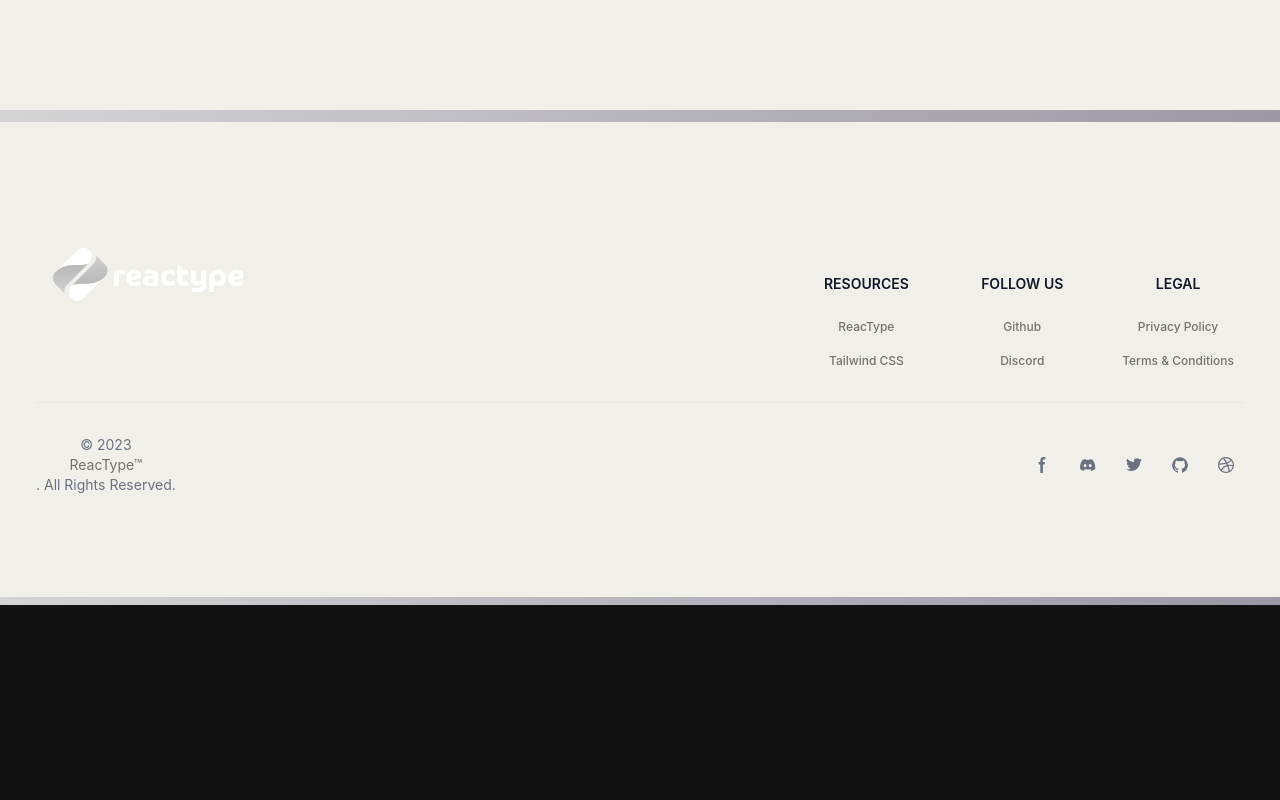
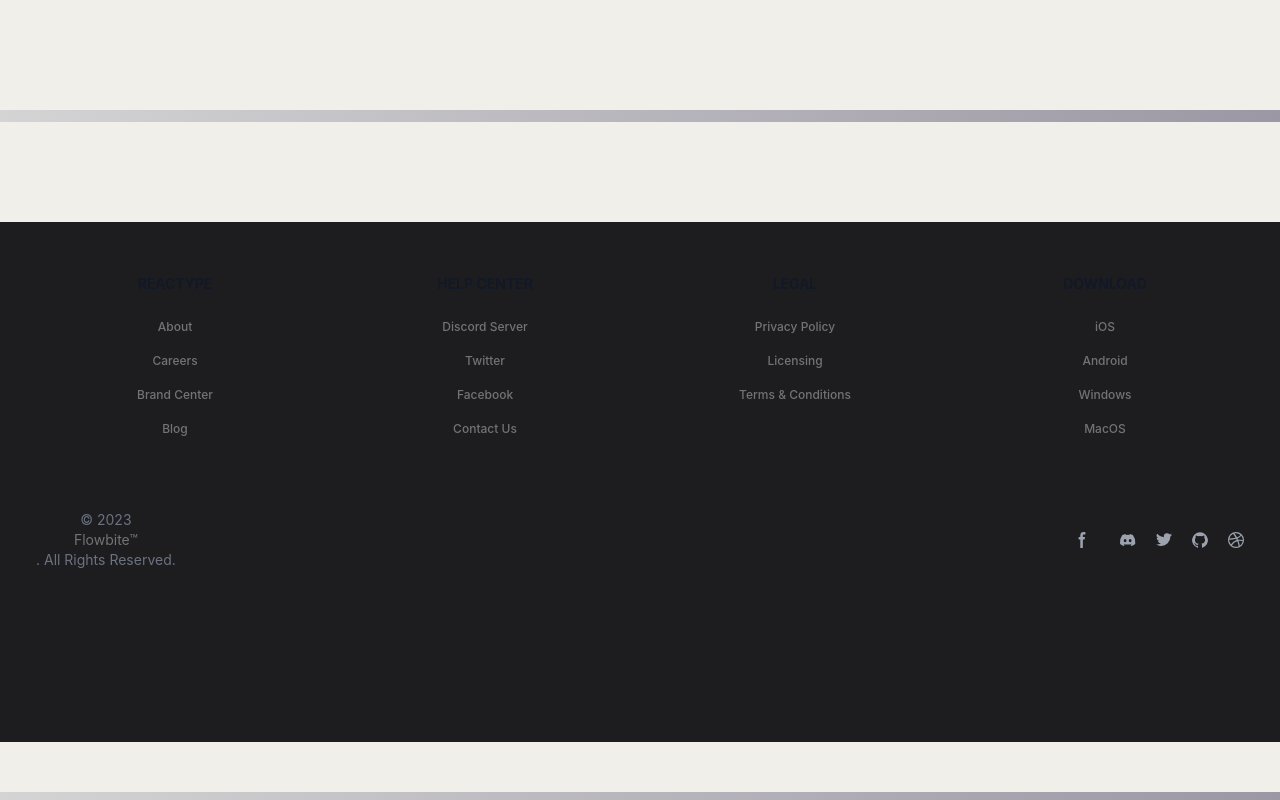
Before and after one commit to open-source-labs/Reactype-web, a Next.js app: page /Team in a window 1280 px wide. Shown: the part 3038-3838 px from the top of the page. Before the commit the page ends 3643 px from the top, so only its background shows below. Built offline with nearby package versions, Linux system fonts and the light colour scheme.

Commit message:
done with motion

```diff
--- a/src/app/components/Footer.tsx
+++ b/src/app/components/Footer.tsx
@@ -29,62 +29,59 @@ const currentYear = new Date().getFullYear();
 
 const Footer = () => {
   return (
-    <footer>
-      <div className="mx-auto w-full max-w-screen-xl p-4 py-6 lg:py-8">
-        <div className="md:flex md:justify-between">
-          <div className="mb-6 md:mb-0">
-            <a href="https://flowbite.com/" className="flex items-center">
-              <Image
-                src={whiteReacTypeLogoTwo}
-                alt="logo"
-                className="h-[8rem] object-contain flex flex-start logo-image"
-              />
-              <span className="self-center text-2xl font-semibold whitespace-nowrap dark:text-white"></span>
-            </a>
-          </div>
-          <div className="grid grid-cols-2 gap-8 sm:gap-6 sm:grid-cols-3">
+    <footer className="bg-[#1d1d20]">
+      <div className="mx-auto w-full max-w-screen-xl mb-[8rem]">
+        <div className="grid grid-cols-2 gap-8 px-4 py-6 lg:py-8 md:grid-cols-4">
           <div>
             <h2 className="mb-6 text-sm font-semibold text-gray-900 uppercase dark:text-white">
-                Resources
+              Reactype
             </h2>
             <ul className="text-gray-500 dark:text-gray-400 font-medium">
               <li className="mb-4">
-                  <a
-                    href="https://www.reactype.dev/"
-                    className="hover:underline"
-                  >
-                    ReacType
+                <a href="#" className=" hover:underline">
+                  About
                 </a>
               </li>
-                <li>
-                  <a
-                    href="https://tailwindcss.com/"
-                    className="hover:underline"
-                  >
-                    Tailwind CSS
+              <li className="mb-4">
+                <a href="#" className="hover:underline">
+                  Careers
+                </a>
+              </li>
+              <li className="mb-4">
+                <a href="#" className="hover:underline">
+                  Brand Center
+                </a>
+              </li>
+              <li className="mb-4">
+                <a href="#" className="hover:underline">
+                  Blog
                 </a>
               </li>
             </ul>
           </div>
           <div>
             <h2 className="mb-6 text-sm font-semibold text-gray-900 uppercase dark:text-white">
-                Follow us
+              Help center
             </h2>
             <ul className="text-gray-500 dark:text-gray-400 font-medium">
               <li className="mb-4">
-                  <a
-                    href="https://github.com/themesberg/flowbite"
-                    className="hover:underline "
-                  >
-                    Github
+                <a href="#" className="hover:underline">
+                  Discord Server
                 </a>
               </li>
-                <li>
-                  <a
-                    href="https://discord.gg/4eeurUVvTy"
-                    className="hover:underline"
-                  >
-                    Discord
+              <li className="mb-4">
+                <a href="#" className="hover:underline">
+                  Twitter
+                </a>
+              </li>
+              <li className="mb-4">
+                <a href="#" className="hover:underline">
+                  Facebook
+                </a>
+              </li>
+              <li className="mb-4">
+                <a href="#" className="hover:underline">
+                  Contact Us
                 </a>
               </li>
             </ul>
@@ -99,28 +96,55 @@ const Footer = () => {
                   Privacy Policy
                 </a>
               </li>
-                <li>
+              <li className="mb-4">
+                <a href="#" className="hover:underline">
+                  Licensing
+                </a>
+              </li>
+              <li className="mb-4">
                 <a href="#" className="hover:underline">
                   Terms &amp; Conditions
                 </a>
               </li>
             </ul>
           </div>
+          <div>
+            <h2 className="mb-6 text-sm font-semibold text-gray-900 uppercase dark:text-white">
+              Download
+            </h2>
+            <ul className="text-gray-500 dark:text-gray-400 font-medium">
+              <li className="mb-4">
+                <a href="#" className="hover:underline">
+                  iOS
+                </a>
+              </li>
+              <li className="mb-4">
+                <a href="#" className="hover:underline">
+                  Android
+                </a>
+              </li>
+              <li className="mb-4">
+                <a href="#" className="hover:underline">
+                  Windows
+                </a>
+              </li>
+              <li className="mb-4">
+                <a href="#" className="hover:underline">
+                  MacOS
+                </a>
+              </li>
+            </ul>
           </div>
         </div>
-        <hr className="my-6 border-gray-200 sm:mx-auto dark:border-gray-700 lg:my-8" />
-        <div className="sm:flex sm:items-center sm:justify-between">
-          <span className="text-sm text-gray-500 sm:text-center dark:text-gray-400">
-            © 2023{" "}
-            <a href="https://flowbite.com/" className="hover:underline">
-              ReacType™
-            </a>
-            . All Rights Reserved.
+        <div className="px-4 py-6  md:flex md:items-center md:justify-between">
+          <span className="text-sm text-gray-500 dark:text-gray-300 sm:text-center">
+            © 2023 <a href="https://flowbite.com/">Flowbite™</a>. All Rights
+            Reserved.
           </span>
-          <div className="flex mt-4 sm:justify-center sm:mt-0">
+          <div className="flex mt-4 sm:justify-center md:mt-0 space-x-5 rtl:space-x-reverse">
             <a
               href="#"
-              className="text-gray-500 hover:text-gray-900 dark:hover:text-white"
+              className="text-gray-400 hover:text-gray-900 dark:hover:text-white"
             >
               <svg
                 className="w-4 h-4"
@@ -139,7 +163,7 @@ const Footer = () => {
             </a>
             <a
               href="#"
-              className="text-gray-500 hover:text-gray-900 dark:hover:text-white ms-5"
+              className="text-gray-400 hover:text-gray-900 dark:hover:text-white"
             >
               <svg
                 className="w-4 h-4"
@@ -154,7 +178,7 @@ const Footer = () => {
             </a>
             <a
               href="#"
-              className="text-gray-500 hover:text-gray-900 dark:hover:text-white ms-5"
+              className="text-gray-400 hover:text-gray-900 dark:hover:text-white"
             >
               <svg
                 className="w-4 h-4"
@@ -173,7 +197,7 @@ const Footer = () => {
             </a>
             <a
               href="#"
-              className="text-gray-500 hover:text-gray-900 dark:hover:text-white ms-5"
+              className="text-gray-400 hover:text-gray-900 dark:hover:text-white"
             >
               <svg
                 className="w-4 h-4"
@@ -192,7 +216,7 @@ const Footer = () => {
             </a>
             <a
               href="#"
-              className="text-gray-500 hover:text-gray-900 dark:hover:text-white ms-5"
+              className="text-gray-400 hover:text-gray-900 dark:hover:text-white"
             >
               <svg
                 className="w-4 h-4"
--- a/src/app/components/Navbar.tsx
+++ b/src/app/components/Navbar.tsx
@@ -169,22 +169,23 @@ const Navbar = () => {
                     className="nav-link ml-[1.5rem]"
                     href="https://app.reactype.dev/#/login"
                   >
-                    <AccountCircle fontSize="large" />
+                    Log in
                   </a>
                 </li>
                 <li className="nav-item">
                   <a
-                    id="searchIcon"
-                    href="#"
-                    className="nav-link nav-link-search"
-                  ></a>
-                </li>
-                <li className="nav-item">
-                  <a href="#" className="nav-link nav-link-bag"></a>
+                    className="nav-link ml-[1.5rem]"
+                    href="https://app.reactype.dev/#/signup"
+                  >
+                    Sign up
+                  </a>
                 </li>
               </ul>
-              <ul className="nav-list nav-list-mobile">
+              <ul className="nav-list nav-list-mobile flex">
                 <li className="left nav-item">
+                  <a href="#" className="nav-link nav-link-cb"></a>
+                </li>
+                <li className="right nav-item">
                   <div
                     className="mobile-menu"
                     onClick={() => toggleMobileMenu(!isMobileMenuOpen)}
@@ -192,9 +193,6 @@ const Navbar = () => {
                     <span className="line line-top"></span>
                     <span className="line line-bottom"></span>
                   </div>
-                </li>
-                <li className="right nav-item">
-                  <a href="#" className="nav-link nav-link-cb"></a>
                 </li>
               </ul>
             </nav>
--- a/src/app/layout.tsx
+++ b/src/app/layout.tsx
@@ -3,7 +3,6 @@
 import "./index.css";
 import React from "react";
 import { Inter } from "next/font/google";
-import type { Metadata } from "next";
 import Navbar from "./components/Navbar";
 import Transition from "./components/Transition";
 import { AnimatePresence, motion } from "framer-motion";
@@ -15,9 +14,7 @@ const RootLayout = ({ children }: { children: React.ReactNode }) => {
     <html lang="en" className="w-full">
       <body className={inter.className}>
         <Navbar />
-        <motion.div initial="hidden" animate="visible">
-          {children}
-        </motion.div>
+        {children}
       </body>
     </html>
   );
--- a/src/app/page.tsx
+++ b/src/app/page.tsx
@@ -1,3 +1,5 @@
+"use client";
+
 import Content from "./components/TestCar";
 import Features from "./components/Features";
 import Footer from "./components/Footer";
@@ -6,6 +8,7 @@ import Testimonial from "./components/Testimonial";
 import TestBackground from "./components/TestBackground";
 import { heroBackgroundImage } from "./assets";
 import TestCar from "./components/TestCar";
+import { motion } from "framer-motion";
 
 const Home = () => {
   return (
@@ -14,6 +17,7 @@ const Home = () => {
         <TestBackground />
         {/* <Hero /> */}
       </div>
+
       <section className="bg-black border-t-4 section-border-gradient">
         <Content />
       </section>
--- a/src/app/style.js
+++ b/src/app/style.js
@@ -4,14 +4,13 @@ const styles = {
   padding: "sm:px-16 px-6 sm:py-16 py-10",
 
   heroHeadText:
-    "font-black lg:text-[3rem] sm:text-[2rem] xs:text-[1.4rem] text-[40px] lg:leading-[198px] mt-2",
+    " lg:text-[3.3rem] sm:text-[2rem] xs:text-[1.4rem] text-[40px] lg:leading-[198px] mt-10",
   heroSubText:
     "text-[#dfd9ff] font-medium lg:text-[30px] sm:text-[26px] xs:text-[20px] text-[16px] lg:leading-[410px]",
 
-  sectionHeadText:
-    "text-white font-black md:text-[60px] sm:text-[50px] xs:text-[40px] text-[30px]",
+  sectionHeadText: " md:text-[60px] sm:text-[50px] xs:text-[40px] text-[30px]",
   sectionSubText:
-    "flex flex-wrap lg:text-[20px] sm:text-[18px] text-[14px] tracking-wider",
+    "flex flex-wrap lg:text-[22px] sm:text-[28px] text-[14px] tracking-wider",
 
   sectionHeadTextBlack:
     "text-black font-black md:text-[60px] sm:text-[50px] xs:text-[40px] text-[30px]",
--- a/src/app/utils/motion.ts
+++ b/src/app/utils/motion.ts
@@ -1,5 +1,5 @@
 interface TextVariantProps {
-  delay: number;
+  delay?: number;
 }
 
 export const textVariant = ({ delay }: TextVariantProps) => {
```
Also changed, not shown: src/app/components/Features.tsx (+116 -8 lines), src/app/components/TestBackground.tsx (+40 -6 lines), src/app/components/TestCar.tsx (+117 -7 lines), src/app/components/Testimonial.tsx (+11 -14 lines), 1 other file (tests, documents, lock files or other folders). Lines whose indentation alone changed are shown as unchanged.
